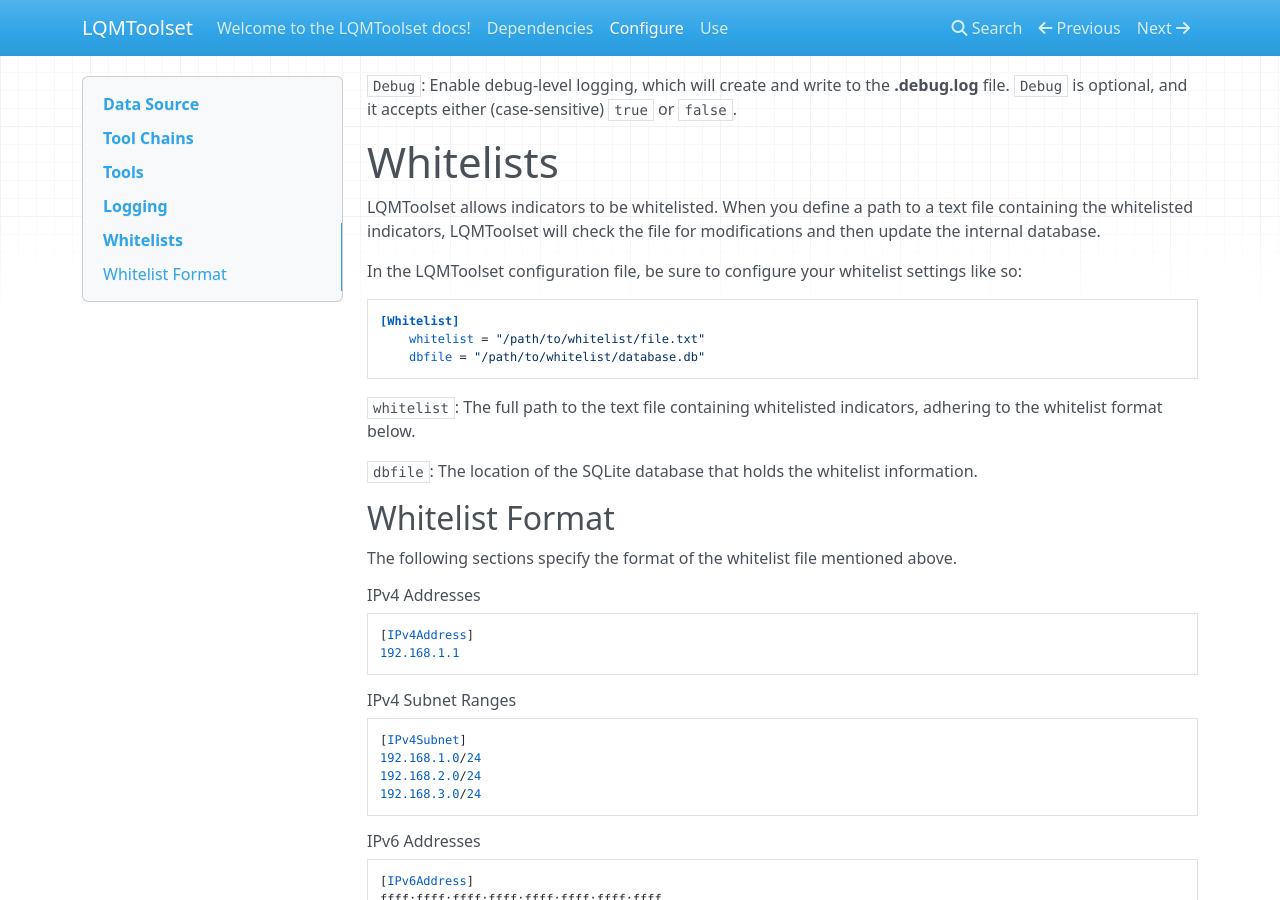
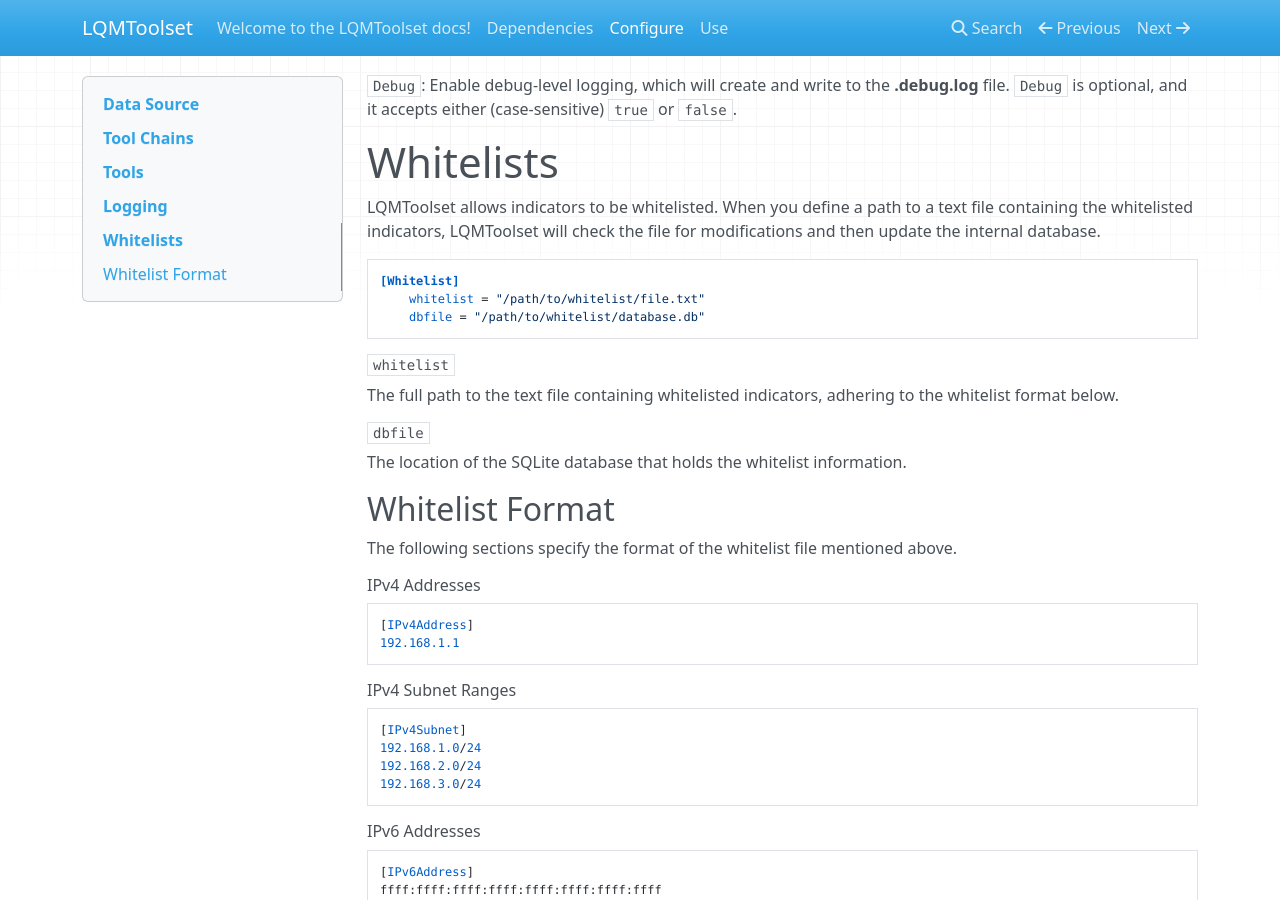
Before and after one commit to anl-cyberscience/LQMToolset, an MkDocs documentation site: the page built from docs/configure.md, in a window 1280 px wide and 900 px high, scrolled down 651 px. Built offline with MkDocs 1.6.1, drawn with Linux system fonts in a browser that asks for light colours; nearby versions of some CDN libraries; old or Windows-style settings are respelled for this version of MkDocs.

Commit message:
change parameter headings in configure docs

```diff
--- a/docs/configure.md
+++ b/docs/configure.md
@@ -28,18 +28,17 @@
 `Debug`: Enable debug-level logging, which will create and write to the **.debug.log** file. `Debug` is optional, and it accepts either (case-sensitive) `true` or `false`.
 
 # Whitelists
-
 LQMToolset allows indicators to be whitelisted. When you define a path to a text file containing the whitelisted indicators, LQMToolset will check the file for modifications and then update the internal database.
-
-In the LQMToolset configuration file, be sure to configure your whitelist settings like so:
 
     [Whitelist]
         whitelist = "/path/to/whitelist/file.txt"
         dbfile = "/path/to/whitelist/database.db"
 
-`whitelist`: The full path to the text file containing whitelisted indicators, adhering to the whitelist format below.
+###### `whitelist`
+The full path to the text file containing whitelisted indicators, adhering to the whitelist format below.
 
-`dbfile`: The location of the SQLite database that holds the whitelist information.
+###### `dbfile`
+The location of the SQLite database that holds the whitelist information.
 
 ## Whitelist Format
 
```
